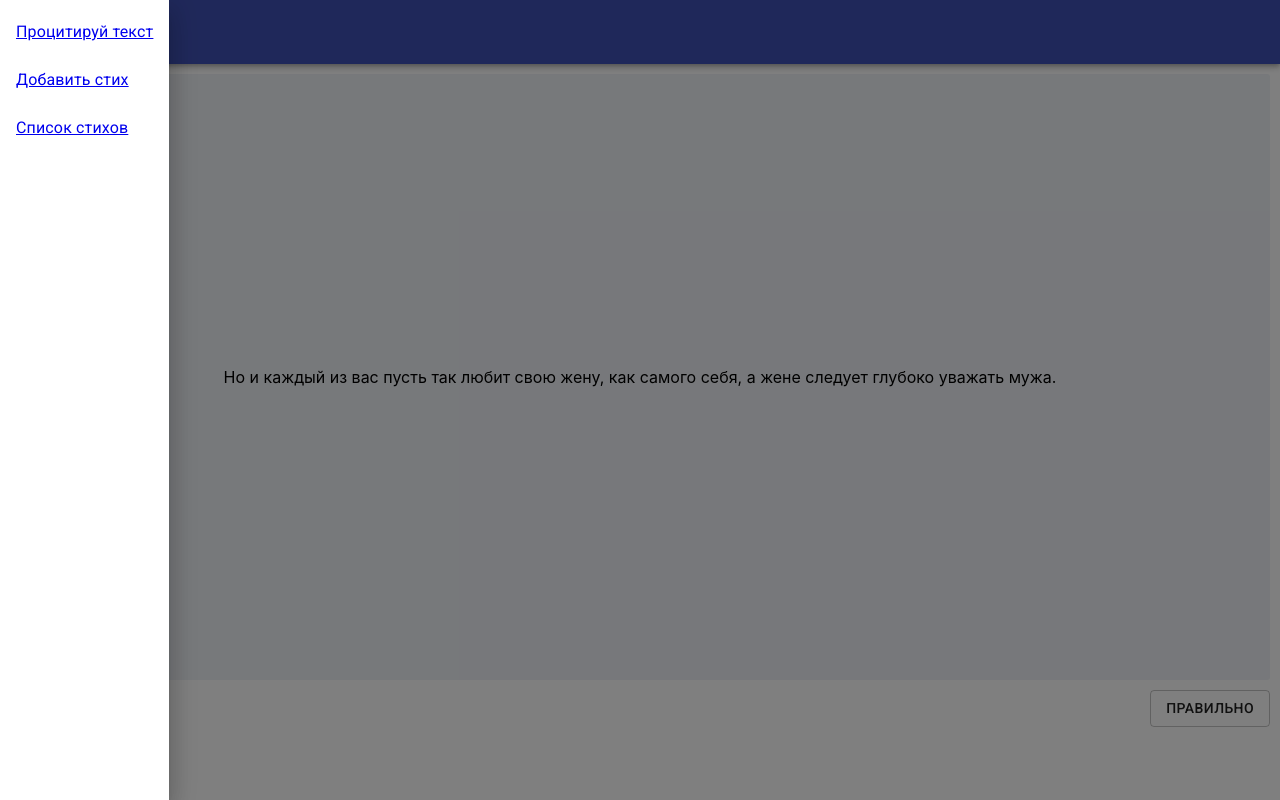
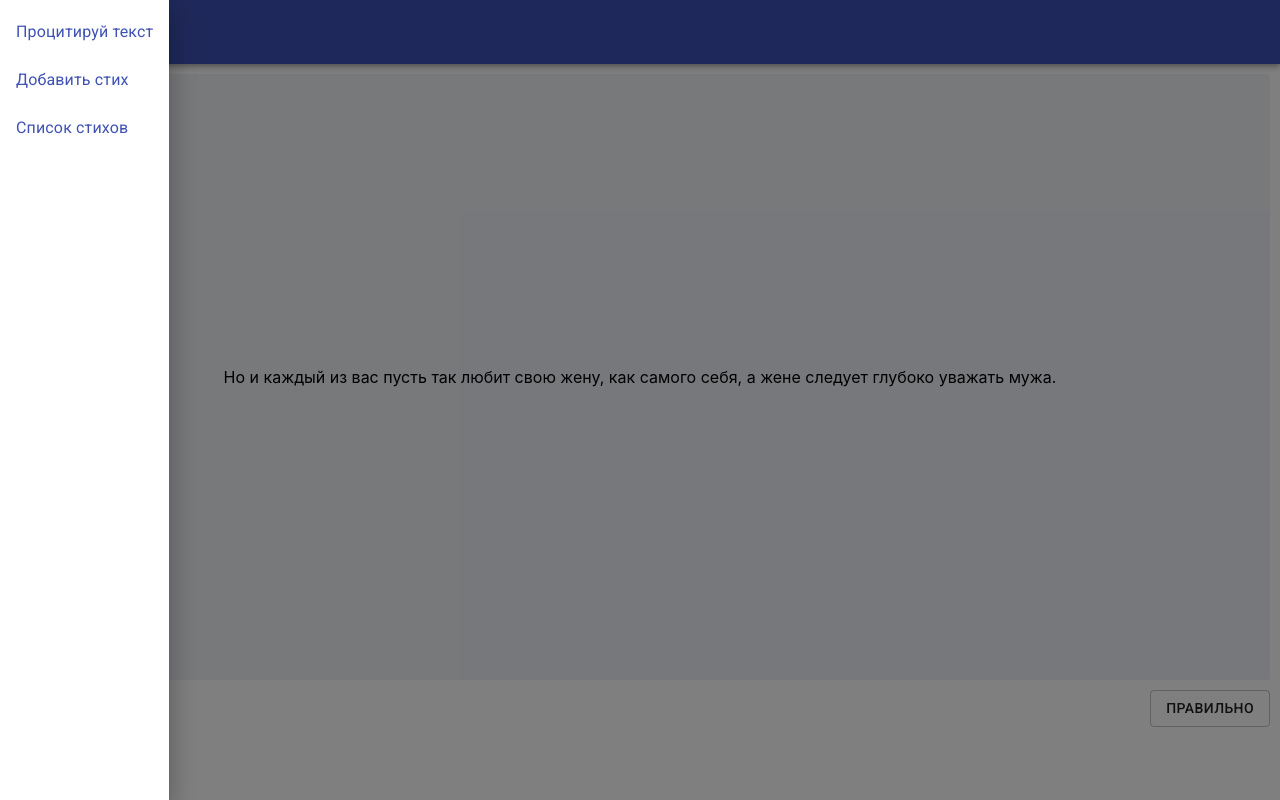
Before and after one commit to kompolom/biblecards, a React (Create React App) app: page / in a window 1280 px wide. Both pictures are taken after a click on the button "menu". Built offline with nearby package versions, Linux system fonts and the light colour scheme.

Commit message:
use MDC link

```diff
--- a/src/App.js
+++ b/src/App.js
@@ -5,7 +5,7 @@ import {
   BrowserRouter as Router,
   Switch,
   Route,
-  Link
+  Link as RouterLink
 } from "react-router-dom";
 import {
   Button,
@@ -13,6 +13,7 @@ import {
   Toolbar,
   IconButton,
   Typography,
+  Link,
   List,
   ListItem,
   ListItemText,
@@ -60,7 +61,12 @@ function App() {
         <SwipeableDrawer open={isDrawerOpen} anchor="left" onClose={toggleDrawer} onOpen={toggleDrawer}>
           <div onClick={toggleDrawer} onKeyDown={toggleDrawer}>
             <List>
-              {routes.map(route => (<ListItem key={route[0]}><ListItemText><Link to={route[0]}>{route[1]}</Link></ListItemText></ListItem>))}
+              {routes.map(route => (
+              <ListItem key={route[0]}>
+                <ListItemText>
+                  <Link component={RouterLink} to={route[0]}>{route[1]}</Link>
+                </ListItemText>
+              </ListItem>))}
             </List>
           </div>
         </SwipeableDrawer>
```
